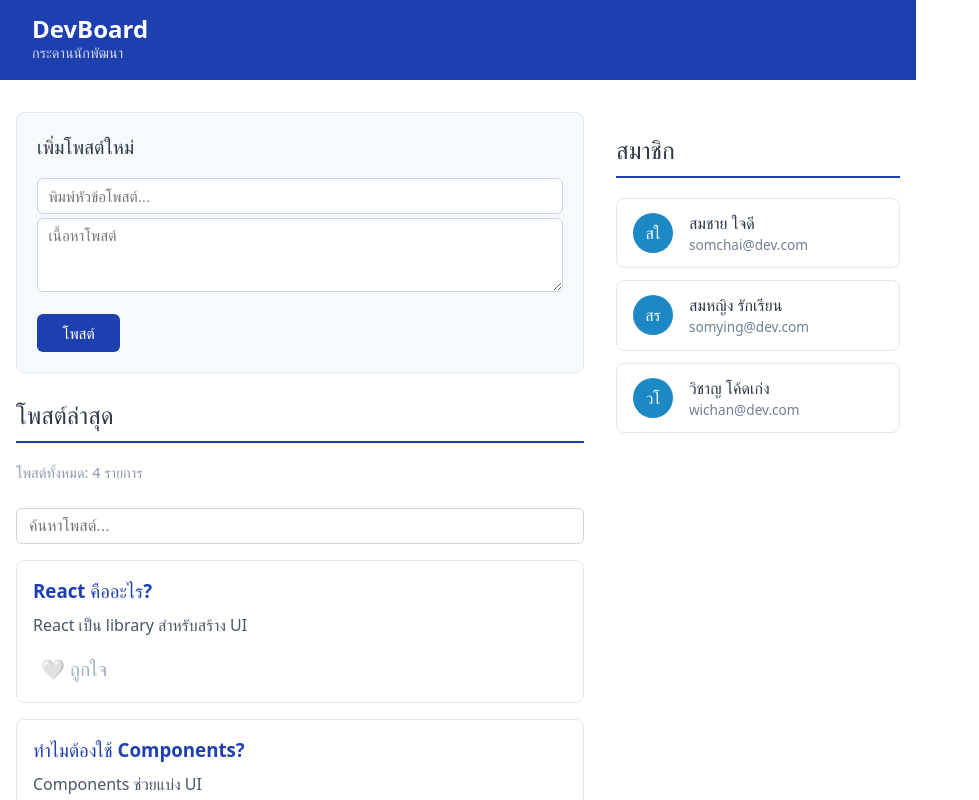
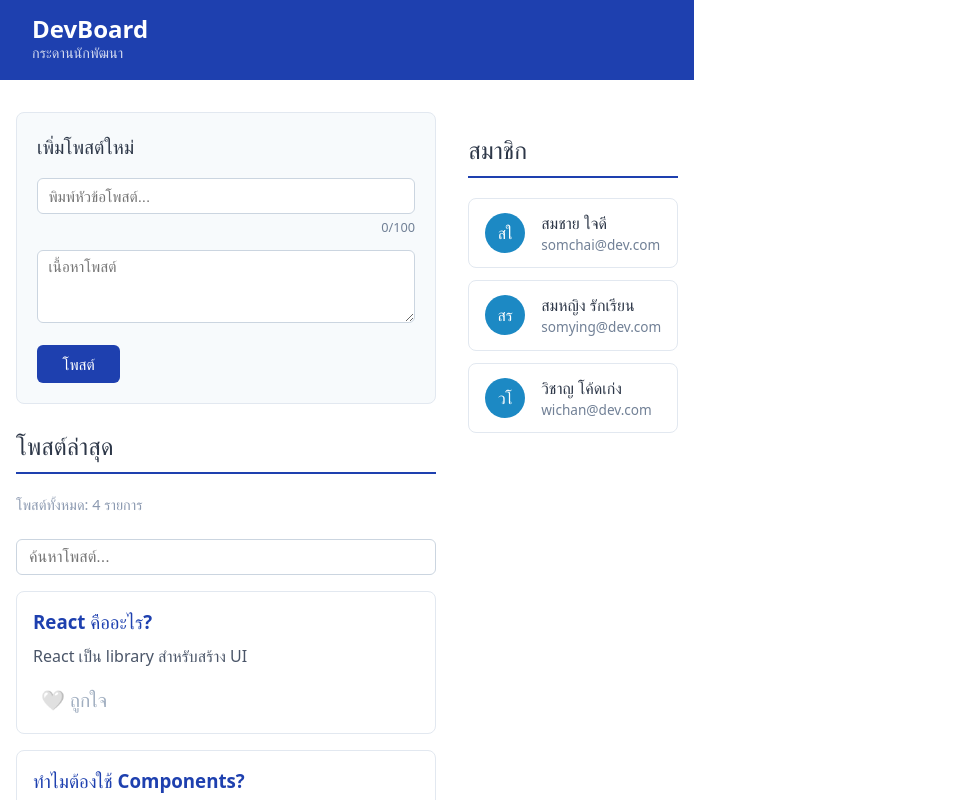
Before and after one commit to 67160406/devboard-67160406, a React (Vite) app: page / in a window 1280 px wide. Shown: the top 800 px of the page, without its empty margins (0-979 px from the left). Built offline with nearby package versions, Linux system fonts and the light colour scheme.

Commit message:
feat: add real-time character counter to post title in AddPostForm

```diff
--- a/src/components/AddPostForm.jsx
+++ b/src/components/AddPostForm.jsx
@@ -57,6 +57,18 @@ function AddPostForm({ onAddPost }) {
         }}
       />
 
+      {/* ตัวนับตัวอักษร */}
+      <div
+        style={{
+          textAlign: "right",
+          fontSize: "0.8rem",
+          color: remaining < 10 ? "#e53e3e" : "#718096",
+          marginBottom: "0.75rem",
+        }}
+      >
+        {title.length}/{maxTitle}
+      </div>
+
       {/* เนื้อหาโพสต์ */}
       <textarea
         placeholder="เนื้อหาโพสต์"
```
